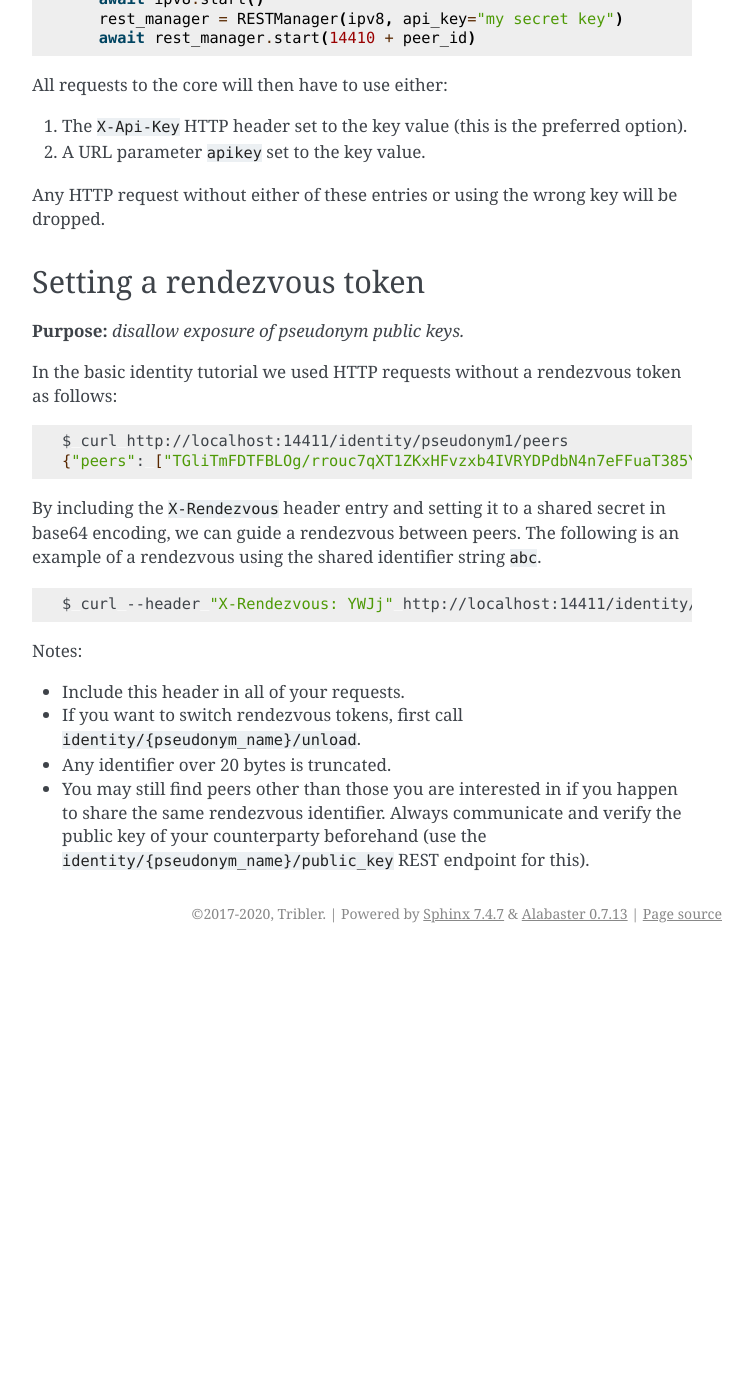
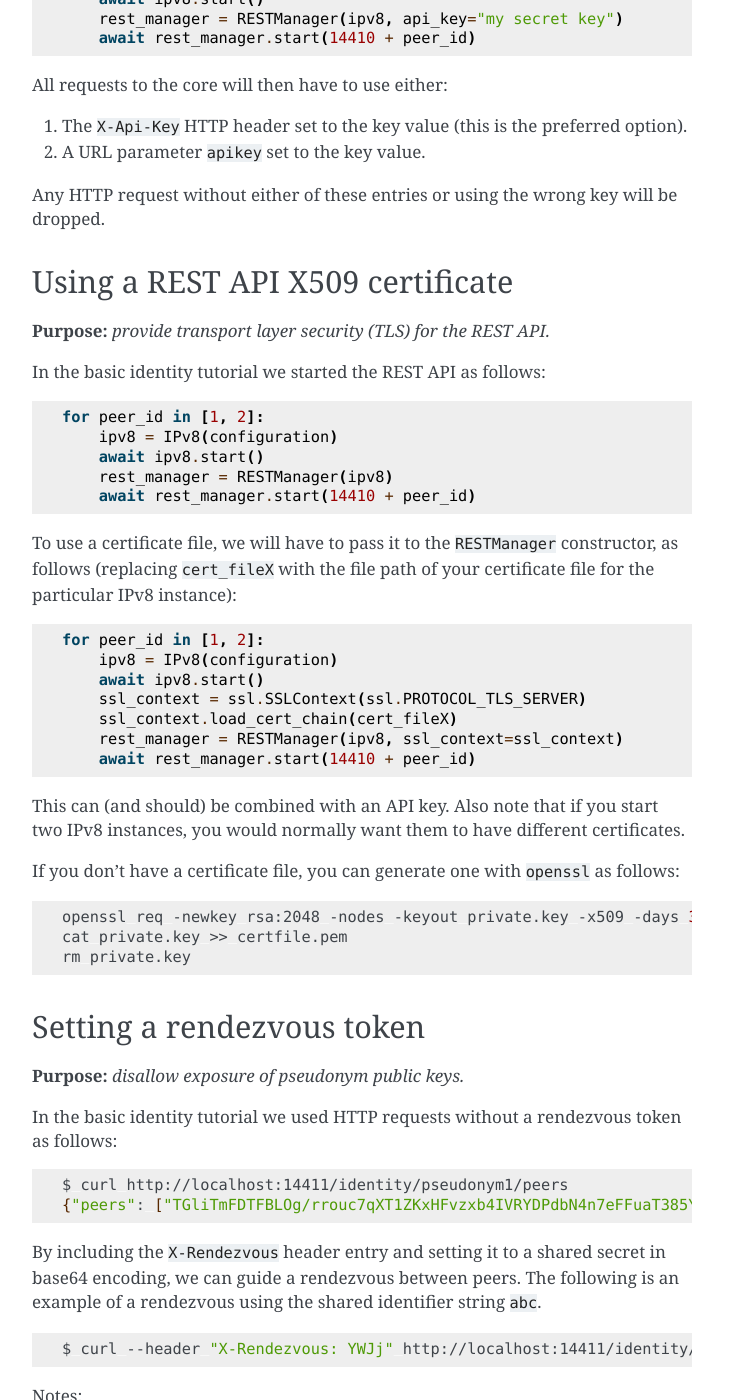
Before and after one commit to Tribler/py-ipv8, a Sphinx documentation site: the page built from doc/further-reading/advanced_identity.rst, in a window 1280 px wide and 1400 px high, scrolled down 1470 px. Shown: the whole window, without its empty margins (388-1140 px from the left). Built offline with Sphinx 7.4.7, drawn with Linux system fonts in a browser that asks for light colours; before the commit the page ends 2423 px from its top, so only the background shows below that; some of the changed text lies outside the part shown.

Commit message:
Document TLS for adv. identity

```diff
--- a/doc/further-reading/advanced_identity.rst
+++ b/doc/further-reading/advanced_identity.rst
@@ -76,6 +76,44 @@ All requests to the core will then have to use either:
 
 Any HTTP request without either of these entries or using the wrong key will be dropped.
 
+Using a REST API X509 certificate
+---------------------------------
+
+**Purpose:** *provide transport layer security (TLS) for the REST API.*
+
+In the basic identity tutorial we started the REST API as follows:
+
+.. code-block:: python
+
+    for peer_id in [1, 2]:
+        ipv8 = IPv8(configuration)
+        await ipv8.start()
+        rest_manager = RESTManager(ipv8)
+        await rest_manager.start(14410 + peer_id)
+
+To use a certificate file, we will have to pass it to the ``RESTManager`` constructor, as follows (replacing ``cert_fileX`` with the file path of your certificate file for the particular IPv8 instance):
+
+.. code-block:: python
+
+    for peer_id in [1, 2]:
+        ipv8 = IPv8(configuration)
+        await ipv8.start()
+        ssl_context = ssl.SSLContext(ssl.PROTOCOL_TLS_SERVER)
+        ssl_context.load_cert_chain(cert_fileX)
+        rest_manager = RESTManager(ipv8, ssl_context=ssl_context)
+        await rest_manager.start(14410 + peer_id)
+
+This can (and should) be combined with an API key.
+Also note that if you start two IPv8 instances, you would normally want them to have different certificates.
+
+If you don't have a certificate file, you can generate one with ``openssl`` as follows:
+
+.. code-block:: bash
+
+    openssl req -newkey rsa:2048 -nodes -keyout private.key -x509 -days 365 -out certfile.pem
+    cat private.key >> certfile.pem
+    rm private.key
+
 Setting a rendezvous token
 --------------------------
 
```
